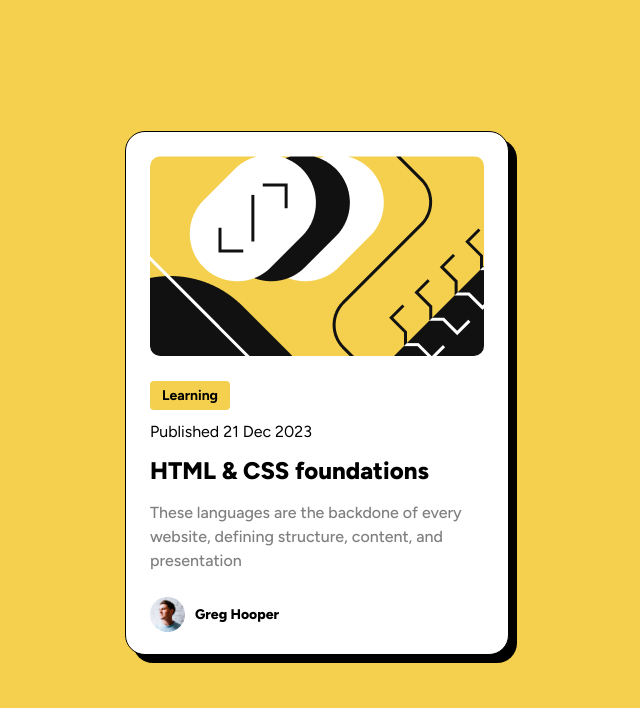
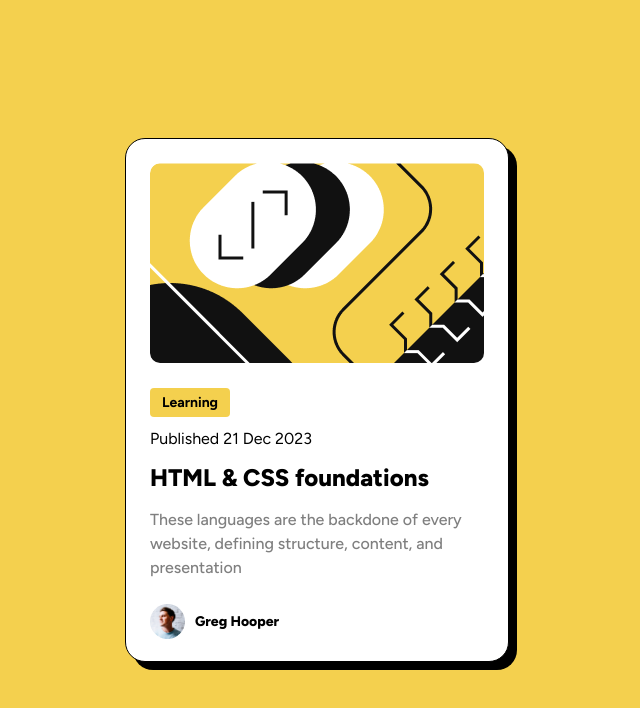
Before and after one commit to HaAnhNguyen99/Frontendmentor_simplecard, a plain HTML site: page index.html in a window 1280 px wide. Shown: the whole page, without its empty margins (323-963 px from the left). Drawn offline with Linux system fonts and the light colour scheme.

Commit message:
update: fix center vertical main

```diff
--- a/index.html
+++ b/index.html
@@ -29,6 +29,10 @@
       body {
          background-color: var(--yellow);
          font-family: "Figtree", sans-serif;
+         display: flex;
+         min-height: 100vh;
+         justify-content: center;
+         align-items: center;
       }
       main {
          background-color: #fff;
@@ -39,9 +43,7 @@
          border: 1px solid black;
          box-shadow: 8px 8px 0px 0px #000;
          padding: 24px;
-         margin: auto;
          gap: 24px;
-         transform: translateY(25%);
       }
       .card-image {
          border-radius: 10px;
@@ -113,7 +115,6 @@
             width: 327px;
             padding: 24px;
             gap: 24px;
-            transform: translateY(25%);
          }
          .card-content p {
             font-size: 12px;
```
